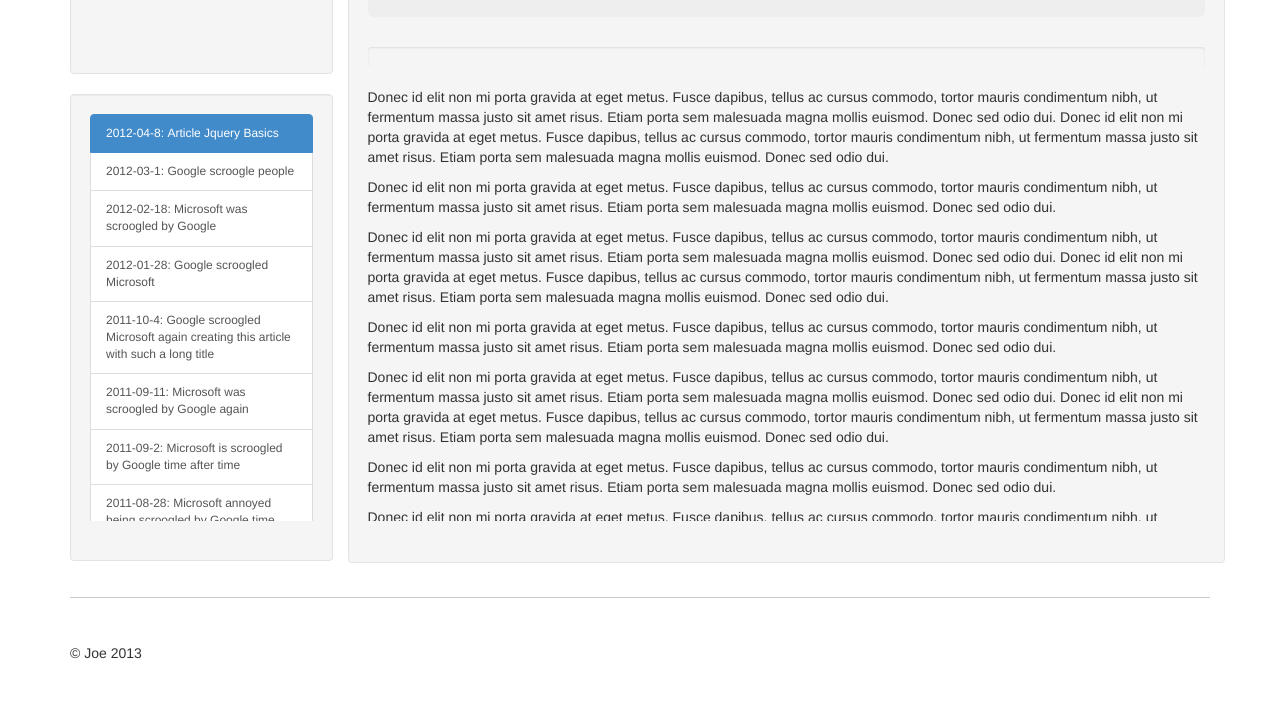
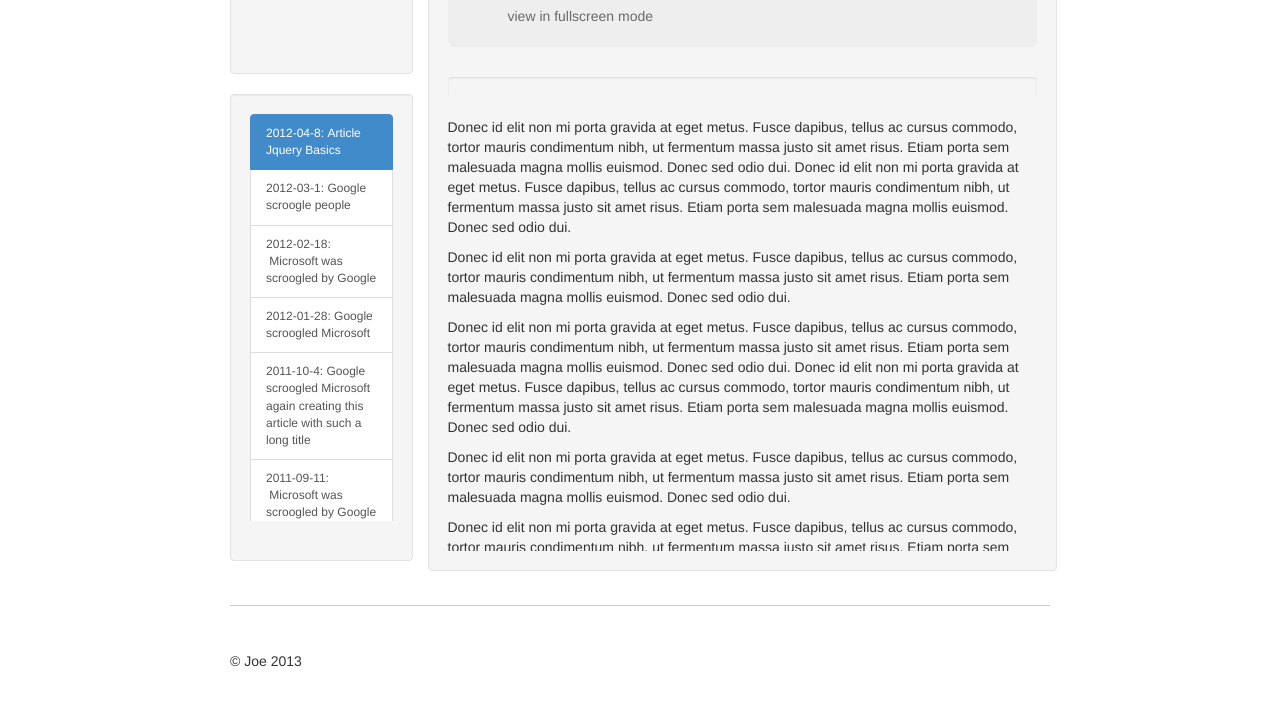
Before and after one commit to heroInCommunity/blog, a plain HTML site: page main.html in a window 1280 px wide. Shown: the part 241-952 px from the top of the page. Drawn offline with nearby package versions, Linux system fonts and the light colour scheme.

Commit message:
Fix layout for min-width 768

```diff
--- a/css/main.css
+++ b/css/main.css
@@ -264,6 +264,18 @@ input.selectized {
 		padding-top: 10px;
 		padding-bottom: 10px;
 	}
+
+	.container {
+		width: 850px;
+	}
+
+	.col-xs-4 {
+		width: 25%;
+	}
+
+	.col-sm-9 {
+		width: 74%;
+	}
 }
 
 @media screen and (min-width: 1400px) {
```
